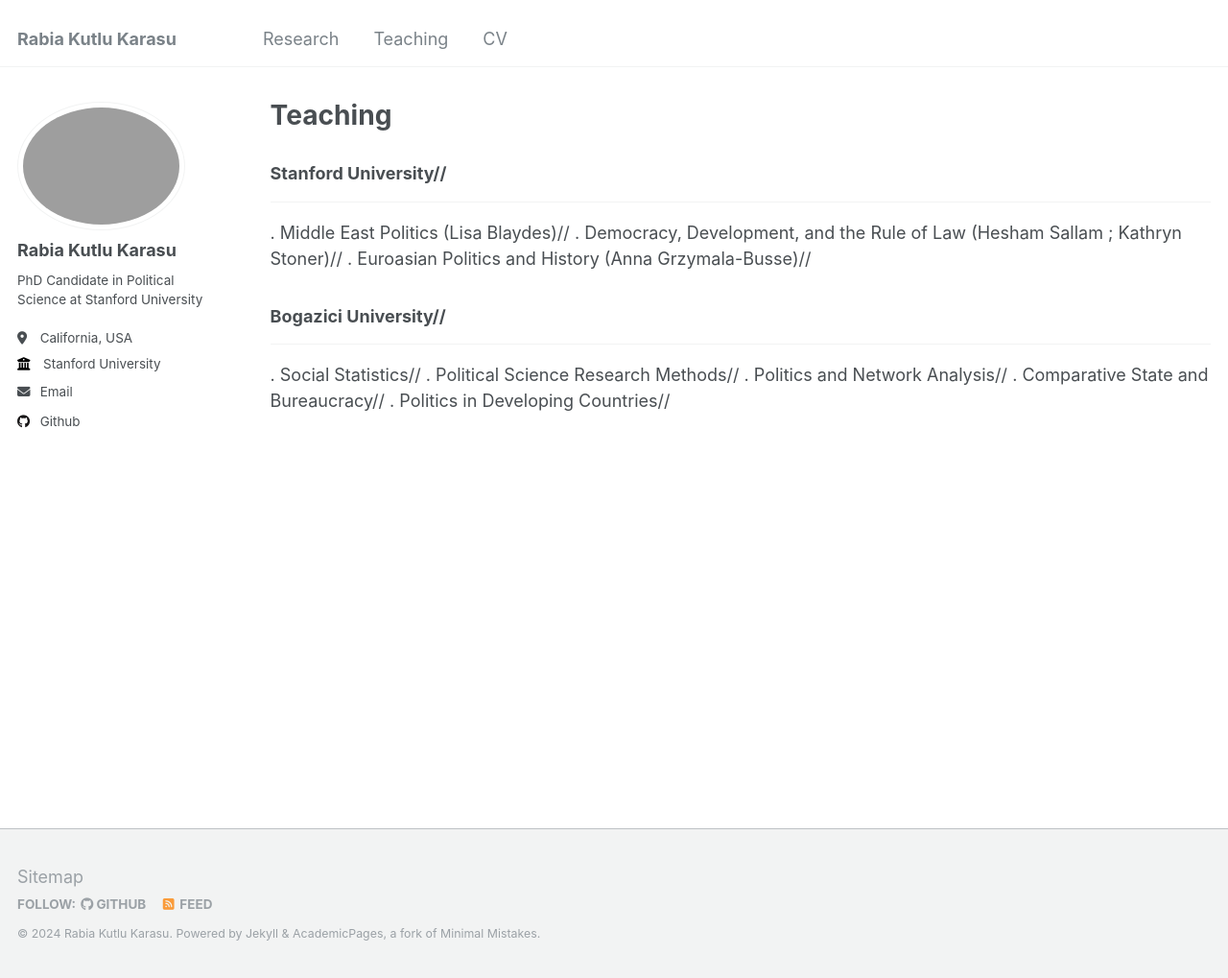
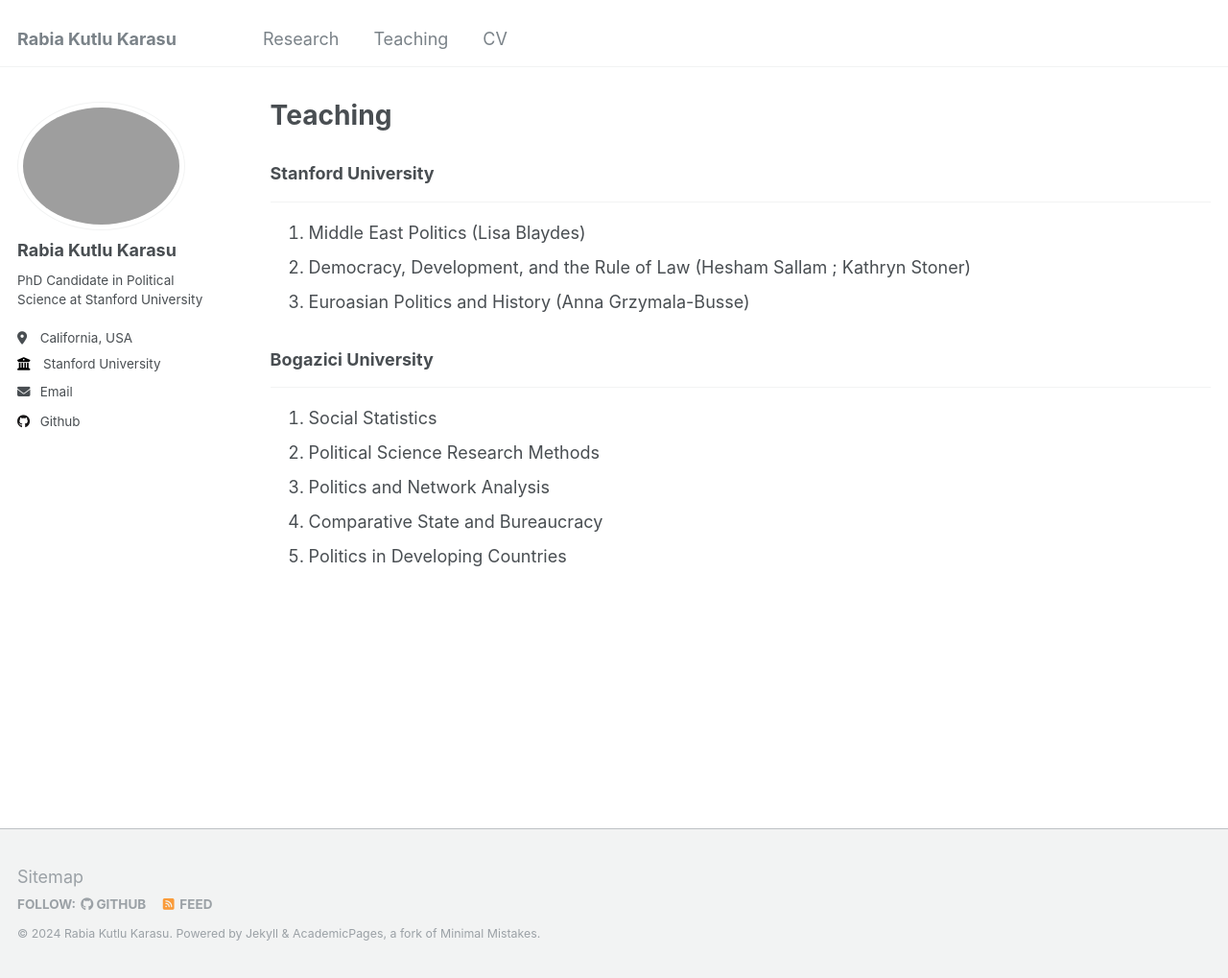
Before and after one commit to rabiakutlukarasu/rabiakutlukarasu.github.io, a Jekyll site: the page built from _pages/teaching.md, in a window 1280 px wide and 1019 px high. Shown: the whole window at 96% size. Built offline with Jekyll 4.4.1, drawn with Linux system fonts in a browser that asks for light colours; part of the change alters nothing that is shown.

```diff
--- a/_pages/teaching.md
+++ b/_pages/teaching.md
@@ -5,16 +5,16 @@ permalink: /teaching/
 author_profile: true
 ---
 
-### Stanford University//
+### Stanford University
 ------
-. Middle East Politics (Lisa Blaydes)//
-. Democracy, Development, and the Rule of Law (Hesham Sallam ; Kathryn Stoner)//
-. Euroasian Politics and History (Anna Grzymala-Busse)//
+1. Middle East Politics (Lisa Blaydes)
+2. Democracy, Development, and the Rule of Law (Hesham Sallam ; Kathryn Stoner)
+3. Euroasian Politics and History (Anna Grzymala-Busse)
 
-### Bogazici University//
+### Bogazici University
 ------
-. Social Statistics//
-. Political Science Research Methods//
-. Politics and Network Analysis//
-. Comparative State and Bureaucracy//
-. Politics in Developing Countries//
+1. Social Statistics
+2. Political Science Research Methods
+3. Politics and Network Analysis
+4. Comparative State and Bureaucracy
+5. Politics in Developing Countries
```
